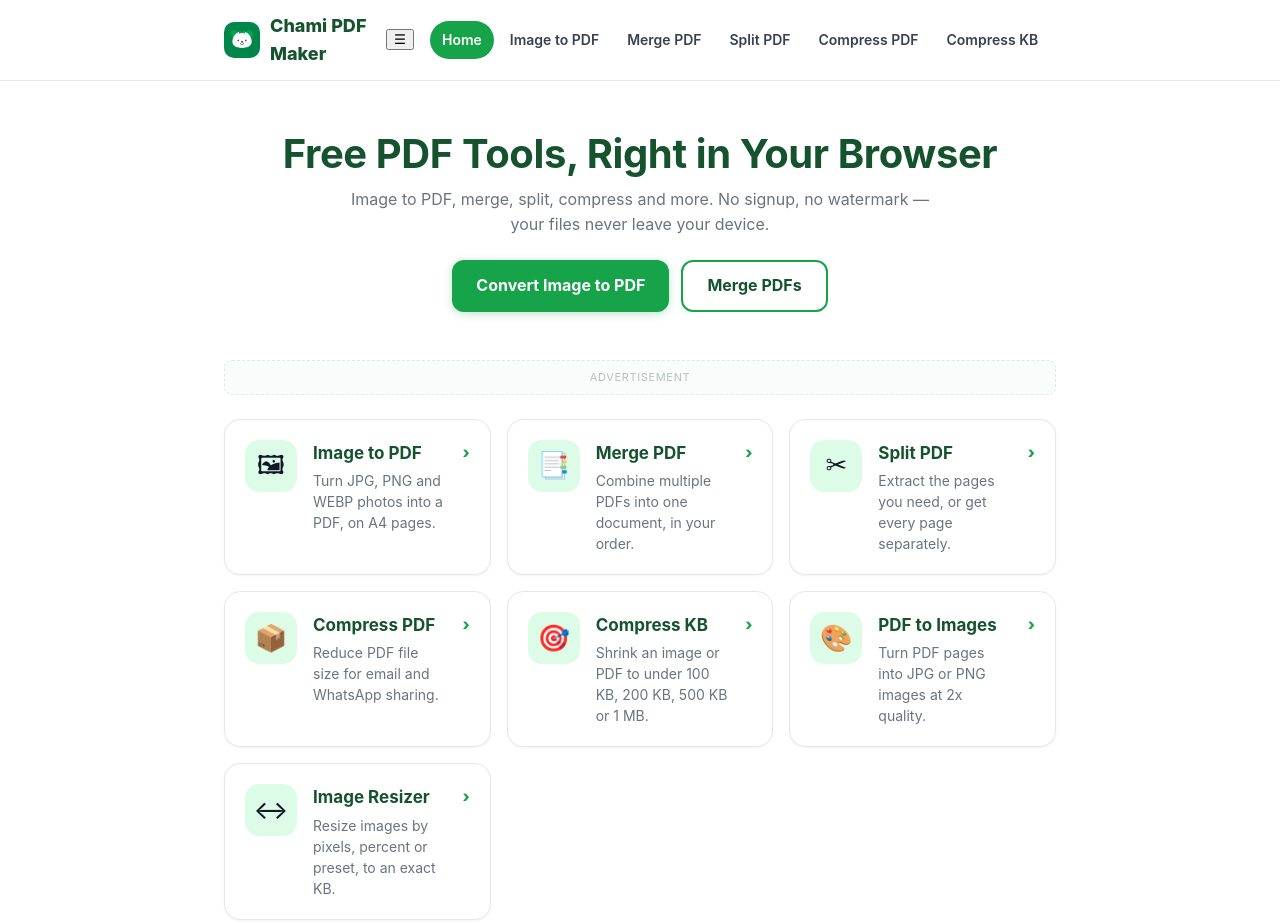
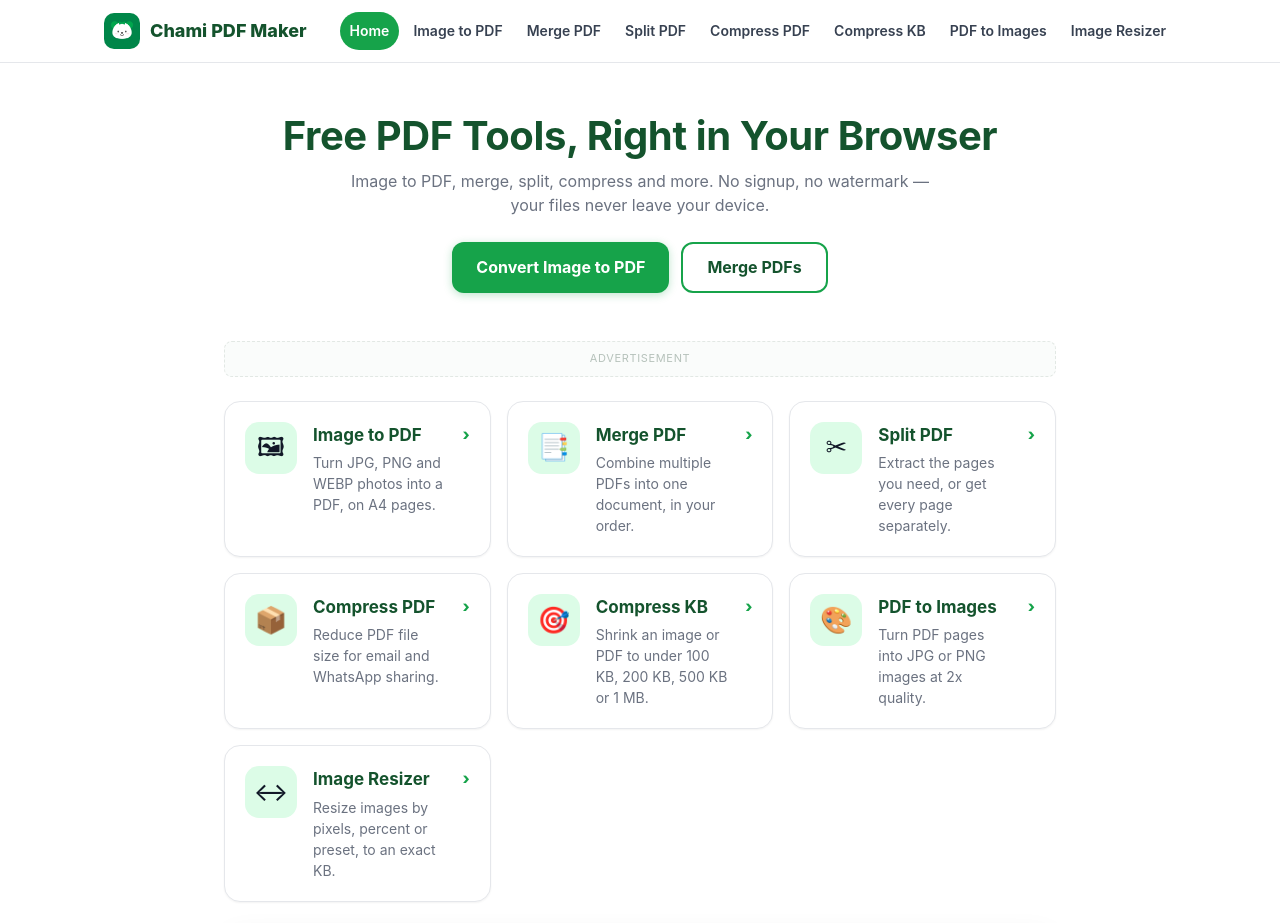
Before and after one commit to chamitools/chami-pdf-maker-website, a plain HTML site: page index.html in a window 1280 px wide. Shown: the top 923 px of the page. Drawn offline with Linux system fonts and the light colour scheme.

Commit message:
Fix A4 portrait pages and header nav

```diff
--- a/assets/common.js
+++ b/assets/common.js
@@ -169,6 +169,27 @@
     document.body.style.overflow = 'hidden';
   }
 
+  /* Mobile header menu: hamburger toggle. Works on every page that loads
+     common.js; harmless on pages without a toggle button. */
+  function initNavToggle() {
+    var btn = document.querySelector('.nav-toggle');
+    var header = btn && btn.closest('header.site');
+    var nav = header && header.querySelector('nav.main');
+    if (!btn || !header || !nav) return;
+    btn.addEventListener('click', function () {
+      var open = header.classList.toggle('nav-open');
+      btn.setAttribute('aria-expanded', open ? 'true' : 'false');
+    });
+    nav.addEventListener('click', function (e) {
+      if (e.target && e.target.tagName === 'A') {
+        header.classList.remove('nav-open');
+        btn.setAttribute('aria-expanded', 'false');
+      }
+    });
+  }
+  if (document.readyState === 'loading') document.addEventListener('DOMContentLoaded', initNavToggle);
+  else initNavToggle();
+
   window.Chami = {
     fmtBytes: fmtBytes,
     downloadBlob: downloadBlob,
--- a/assets/style.css
+++ b/assets/style.css
@@ -26,13 +26,15 @@ p{margin:8px 0}
 
 /* ---------- Header ---------- */
 header.site{border-bottom:1px solid var(--line);background:rgba(255,255,255,.96);position:sticky;top:0;z-index:20}
-header.site .wrap{display:flex;flex-direction:column;gap:8px;padding-top:10px;padding-bottom:10px}
-.logo{display:flex;align-items:center;gap:10px;color:var(--green-dark);font-weight:800;font-size:18px}
+header.site .wrap{display:flex;flex-direction:row;flex-wrap:wrap;align-items:center;gap:8px;padding-top:10px;padding-bottom:10px}
+.logo{display:flex;align-items:center;gap:10px;color:var(--green-dark);font-weight:800;font-size:18px;flex:1 1 auto;min-width:0}
 .logo:hover{text-decoration:none}
 .logo img{width:36px;height:36px;border-radius:10px;display:block}
-nav.main{display:flex;gap:4px;flex-wrap:nowrap;overflow-x:auto;scrollbar-width:none;-webkit-overflow-scrolling:touch;padding-bottom:2px}
-nav.main::-webkit-scrollbar{display:none}
-nav.main a{flex:0 0 auto;white-space:nowrap;color:var(--ink-2);font-size:14px;font-weight:600;padding:8px 12px;border-radius:999px}
+.nav-toggle{display:inline-flex;align-items:center;justify-content:center;flex:0 0 auto;width:44px;height:44px;border:1.5px solid var(--line);border-radius:12px;background:#fff;color:var(--green-dark);font-size:22px;font-weight:800;cursor:pointer;line-height:1}
+.nav-toggle:hover{border-color:var(--green);background:var(--green-050)}
+nav.main{display:none;flex-basis:100%;flex-direction:column;gap:0;padding-bottom:0}
+header.site.nav-open nav.main{display:flex}
+nav.main a{display:block;white-space:nowrap;color:var(--ink-2);font-size:15px;font-weight:600;padding:12px 8px;border-top:1px solid var(--line-soft);border-radius:8px}
 nav.main a:hover{background:var(--green-100);color:var(--green-dark);text-decoration:none}
 nav.main a.active{background:var(--green);color:#fff}
 
@@ -172,8 +174,12 @@ footer.site a{color:var(--muted)}
   body{font-size:16px}
   h1{font-size:32px}
   .wrap{padding:0 24px}
-  header.site .wrap{flex-direction:row;align-items:center;gap:16px;padding-top:12px;padding-bottom:12px}
-  nav.main{margin-left:auto;padding-bottom:0}
+  header.site .wrap{flex-direction:row;flex-wrap:nowrap;align-items:center;gap:16px;padding-top:12px;padding-bottom:12px;max-width:1120px}
+  .logo{flex:0 0 auto}
+  .nav-toggle{display:none}
+  nav.main{display:flex;flex-direction:row;flex-basis:auto;margin-left:auto;padding-bottom:0;gap:4px;flex-wrap:nowrap;overflow-x:auto;scrollbar-width:none;-webkit-overflow-scrolling:touch}
+  nav.main::-webkit-scrollbar{display:none}
+  nav.main a{display:inline-flex;flex:0 0 auto;padding:8px 10px;border-top:0;border-radius:999px;font-size:14px}
   .hero{padding:48px 0 32px}
   .hero h1{font-size:40px}
   .tool-grid{grid-template-columns:repeat(2,1fr)}
```
Also changed, not shown: assets/image-to-pdf.js (+14 -3 lines).
